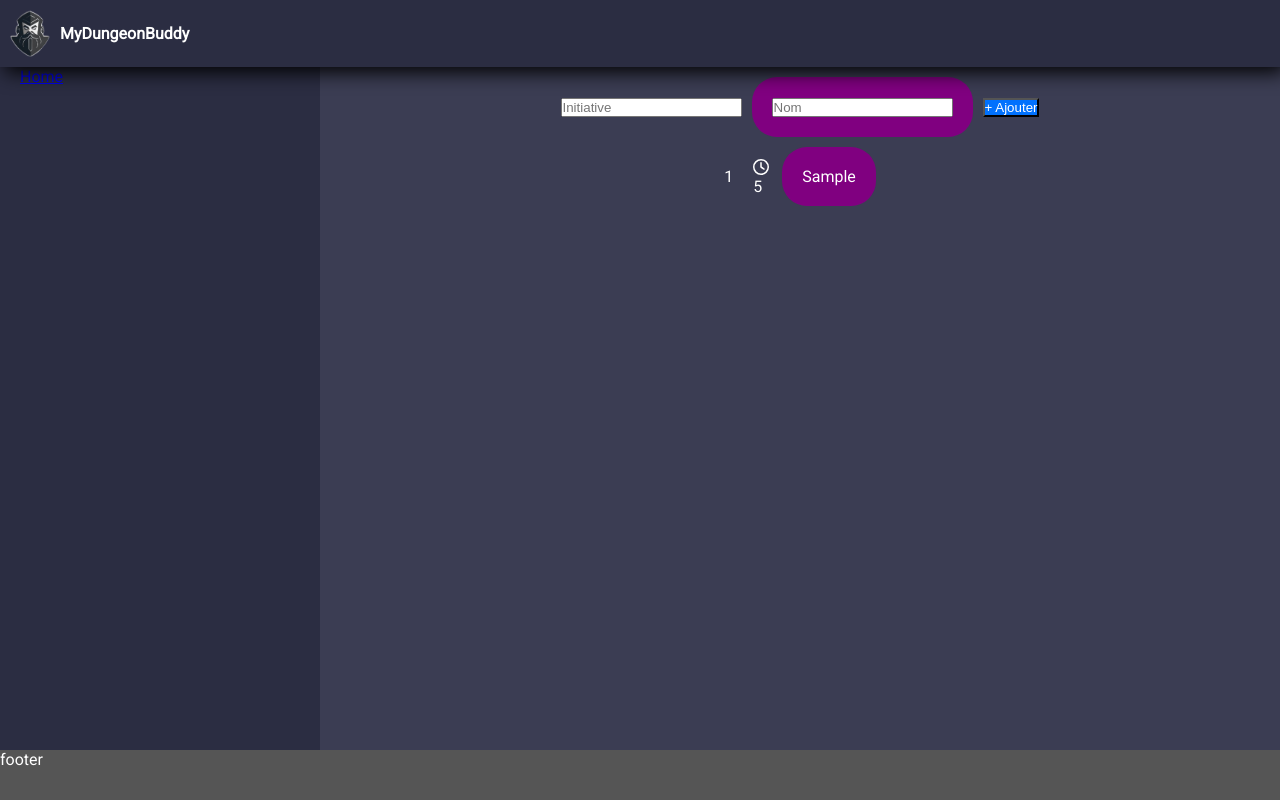
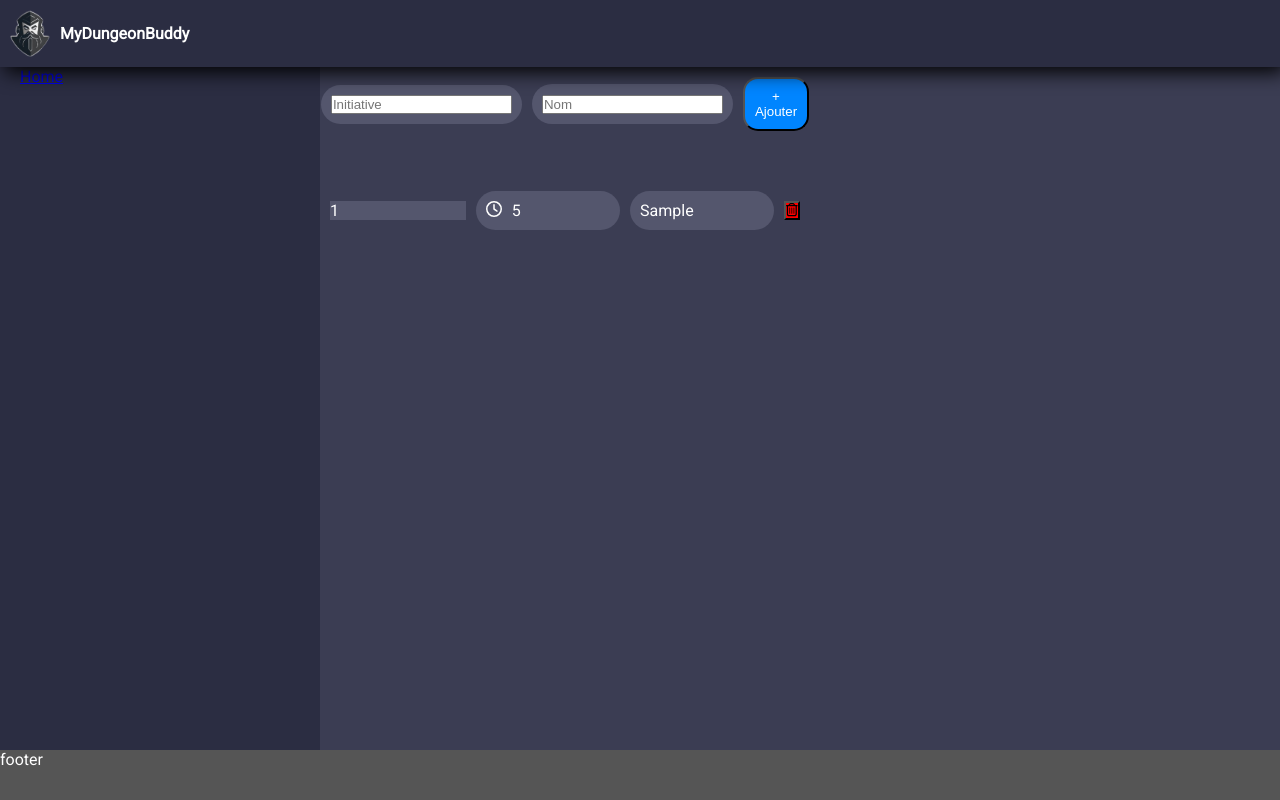
Before and after one commit to my-dungeon-buddy/monorepo, a React (Vite) app in the folder apps/frontend/: page / in a window 1280 px wide. Both pictures are taken after typing "5", "Sample" into the empty fields and a click on the button "+ Ajouter". Built offline with nearby package versions, Linux system fonts and the light colour scheme.

Commit message:
added delete button, worked on style, fixed typescript error with type, made sure both name and initiative are filled for row to be created

```diff
--- a/apps/frontend/src/components/TrackerForm/index.tsx
+++ b/apps/frontend/src/components/TrackerForm/index.tsx
@@ -1,62 +1,114 @@
 import React, { useState } from "react";
 import styled from "styled-components";
-import { colors } from "../colors";
 import { FontAwesomeIcon } from '@fortawesome/react-fontawesome'
 import { faClock } from '@fortawesome/free-regular-svg-icons';
+import { faTrashCan } from '@fortawesome/free-regular-svg-icons';
 
-
+// Styled components
 const Wrapper = styled.section`
   display: flex;
   flex-direction: column;
   align-items: center;
   gap: 10px;
+  width: 50%;
 `;
 
 const Input = styled.input``;
 
 const Submit = styled.button`
-  background-color: ${colors["primary-100"]};
+  background-color: ${props => props.theme.colors.primary['100']};
   color: white;
   width: 100%;
+  padding: 10px;
+  border-radius: 15px;
 `;
 
 const Row = styled.div`
   display: flex;
   align-items: center;
   gap: 10px;
+  width: 100%;
+`;
+
+const Inputs = styled.div`
+  display: flex;
+  align-items: center;
+  gap: 10px;
+  width: 100%;
+  margin-bottom: 50px;
 `;
 
 const Name = styled.div`
   flex-basis: 50%;
-  padding: 20px;
-  background-color: purple;
+  padding: 10px;
+  background-color: ${props => props.theme.colors.background['300']};
   border-radius: 25px;
 `;
 
 const Initiative = styled.div`
   flex-basis: 50%;
+  padding: 10px;
+  background-color: ${props => props.theme.colors.background['300']};
+  border-radius: 25px;
+  display: flex;
+  gap: 10px;
+
+  input[type="number"] {
+    -moz-appearance: textfield; /* Firefox */
+  }
+
+  input[type="number"]::-webkit-inner-spin-button,
+  input[type="number"]::-webkit-outer-spin-button {
+    -webkit-appearance: none; /* Webkit */
+    margin: 0;
+  }
 `;
 
 const Order = styled.div`
   flex-basis: 50%;
+  background-color: ${props => props.theme.colors.background['300']};
 `;
 
+const Delete = styled.button`
+  background-color: red;
+`
+
+// Type for a row object
+type Row = {
+  name: string;
+  initiative: string;
+};
+
 export const TrackerForm = () => {
+  // State variables
   const [name, setName] = useState("");
   const [initiative, setInitiative] = useState("");
-  const [rows, setRows] = useState([]);
+  const [rows, setRows] = useState<Row[]>([]);
 
-  const handleFormSubmit = (event) => {
+  // Form submission handler
+  const handleFormSubmit = (event: React.FormEvent<HTMLFormElement>) => {
     event.preventDefault();
+
+    if (name.trim() === "" || initiative.trim() === "") {
+      return; // Abort if Name or Initiative is empty
+    }
+
     setRows([...rows, { name, initiative }]);
     setName("");
     setInitiative("");
   };
 
+  // Handle row deletion
+  const handleDeleteRow = (index: number) => {
+    const updatedRows = rows.filter((_, i) => i !== index);
+    setRows(updatedRows);
+  };
+
   return (
     <Wrapper>
       <form onSubmit={handleFormSubmit}>
-        <Row>
+        {/* Form inputs */}
+        <Inputs>
           <Initiative>
             <Input
               type="number"
@@ -74,9 +126,9 @@ export const TrackerForm = () => {
             />
           </Name>
           <Submit type="submit">+ Ajouter</Submit>
-        </Row>
-
+        </Inputs>
       </form>
+      {/* Render rows */}
       {rows.map((row, index) => (
         <Row key={index}>
           <Order>{index+1}</Order>
@@ -84,6 +136,9 @@ export const TrackerForm = () => {
             <FontAwesomeIcon icon={faClock} /> {row.initiative}
           </Initiative>
           <Name>{row.name}</Name>
+          <Delete onClick={() => handleDeleteRow(index)}>
+            <FontAwesomeIcon icon={faTrashCan} />
+          </Delete>
         </Row>
       ))}
     </Wrapper>
```
Lines whose indentation alone changed are shown as unchanged.
